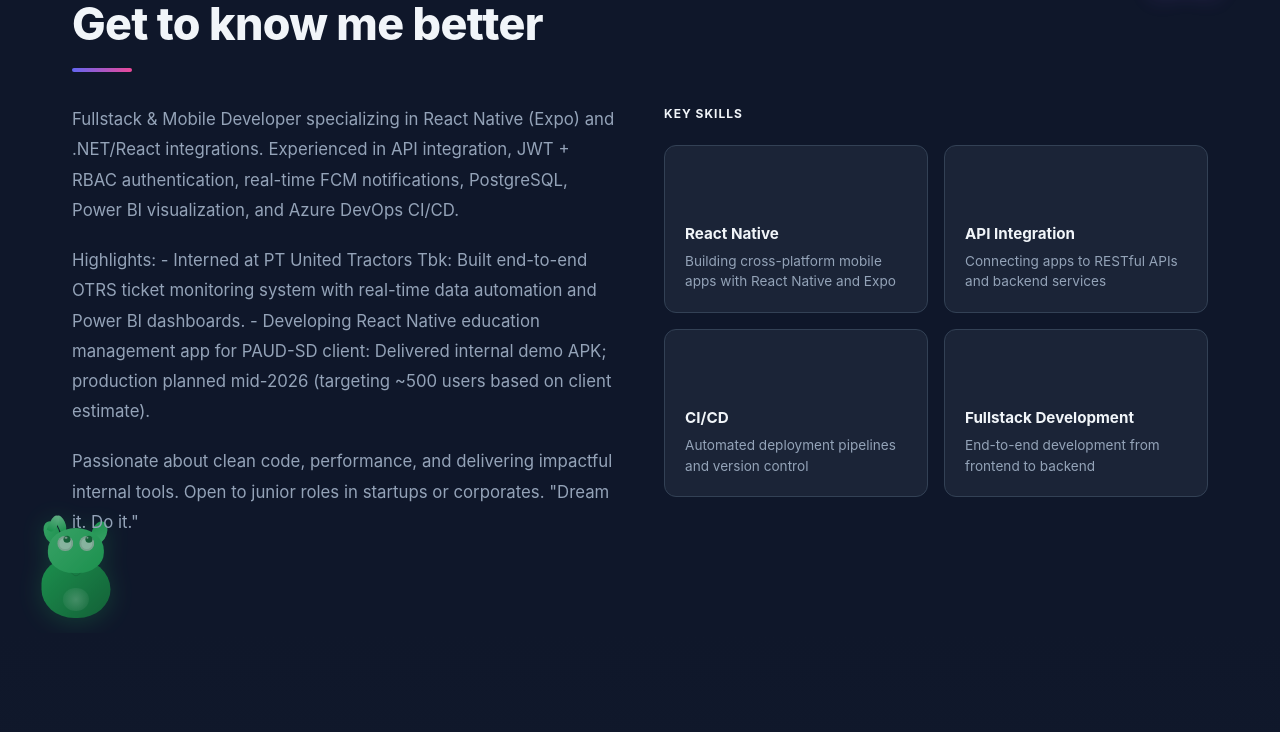
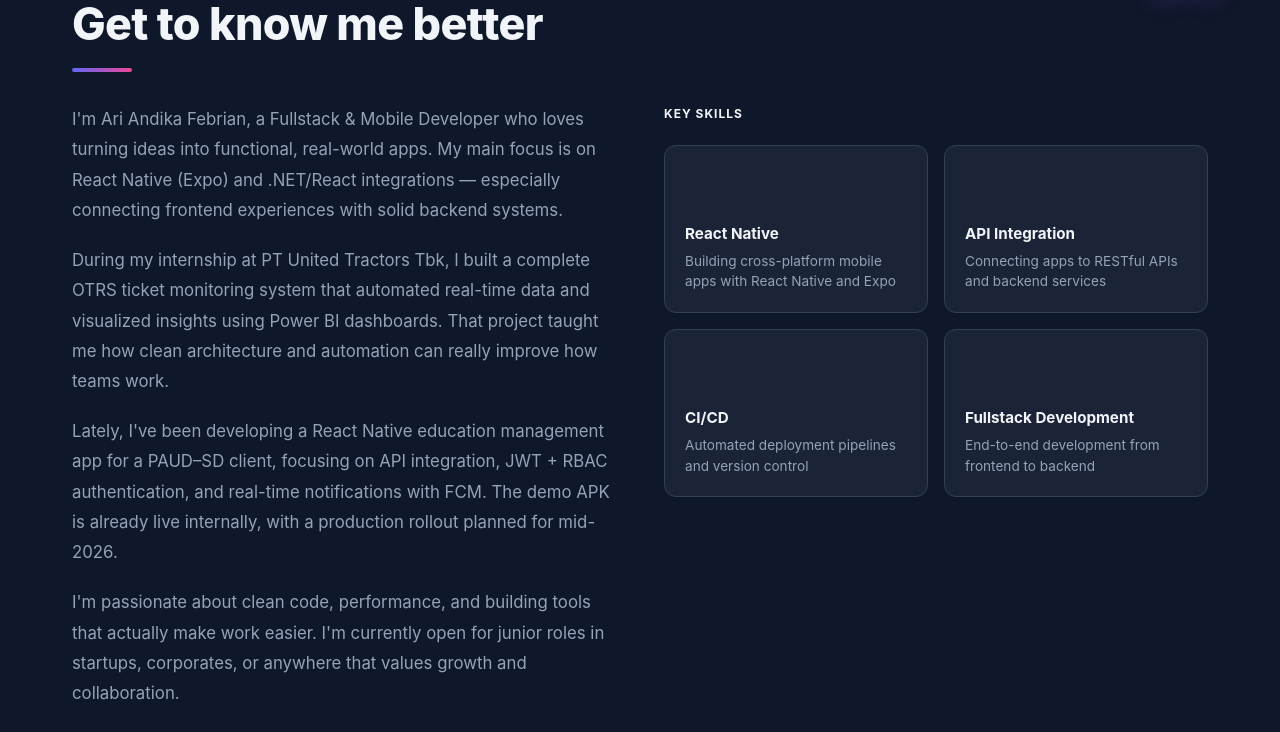
Before and after one commit to AriandikaFebrian/ariandika.github.io, a React (Vite) app: page / in a window 1280 px wide. Shown: the part 926-1658 px from the top of the page. Built offline with nearby package versions, Linux system fonts and the light colour scheme; some icons are missing.

Commit message:
Update portfolio site

```diff
--- a/index.html
+++ b/index.html
@@ -72,7 +72,7 @@
     <meta name="theme-color" content="#0f172a" />
     <meta name="msapplication-TileColor" content="#0f172a" />
   </head>
-  <body>
+  <body suppressHydrationWarning={true}>
     <!-- Skip to main content for accessibility -->
     <a href="#main-content" style="position:absolute;left:-9999px;top:auto;width:1px;height:1px;overflow:hidden;">
       Skip to main content
--- a/src/components/AboutSection.tsx
+++ b/src/components/AboutSection.tsx
@@ -1,3 +1,5 @@
+'use client';
+
 import { Box, Container, Typography } from '@mui/material';
 import { motion } from 'framer-motion';
 import PhoneAndroidIcon from '@mui/icons-material/PhoneAndroid';
@@ -150,7 +152,7 @@ const AboutSection = () => {
                     fontSize: '1.05rem',
                   }}
                 >
-                  Fullstack & Mobile Developer specializing in React Native (Expo) and .NET/React integrations. Experienced in API integration, JWT + RBAC authentication, real-time FCM notifications, PostgreSQL, Power BI visualization, and Azure DevOps CI/CD.
+                  I&#39;m Ari Andika Febrian, a Fullstack &amp; Mobile Developer who loves turning ideas into functional, real-world apps. My main focus is on React Native (Expo) and .NET/React integrations — especially connecting frontend experiences with solid backend systems.
                 </Typography>
                 <Typography
                   variant="body1"
@@ -161,9 +163,18 @@ const AboutSection = () => {
                     fontSize: '1.05rem',
                   }}
                 >
-                  Highlights:
-                  - Interned at PT United Tractors Tbk: Built end-to-end OTRS ticket monitoring system with real-time data automation and Power BI dashboards.
-                  - Developing React Native education management app for PAUD-SD client: Delivered internal demo APK; production planned mid-2026 (targeting ~500 users based on client estimate).
+                  During my internship at PT United Tractors Tbk, I built a complete OTRS ticket monitoring system that automated real-time data and visualized insights using Power BI dashboards. That project taught me how clean architecture and automation can really improve how teams work.
+                </Typography>
+                <Typography
+                  variant="body1"
+                  sx={{
+                    color: 'text.secondary',
+                    mb: 2.5,
+                    lineHeight: 1.8,
+                    fontSize: '1.05rem',
+                  }}
+                >
+                  Lately, I&#39;ve been developing a React Native education management app for a PAUD–SD client, focusing on API integration, JWT + RBAC authentication, and real-time notifications with FCM. The demo APK is already live internally, with a production rollout planned for mid-2026.
                 </Typography>
                 <Typography
                   variant="body1"
@@ -173,7 +184,8 @@ const AboutSection = () => {
                     fontSize: '1.05rem',
                   }}
                 >
-                  Passionate about clean code, performance, and delivering impactful internal tools. Open to junior roles in startups or corporates.
+                  I&#39;m passionate about clean code, performance, and building tools that actually make work easier. I&#39;m currently open for junior roles in startups, corporates, or anywhere that values growth and collaboration.
+                  <br /><br />
                   "Dream it. Do it."
                 </Typography>
               </motion.div>
--- a/src/components/ExperienceSection.tsx
+++ b/src/components/ExperienceSection.tsx
@@ -1,3 +1,5 @@
+'use client';
+
 import { Box, Container, Typography, Chip } from '@mui/material';
 import { motion } from 'framer-motion';
 import { experienceData } from '../data/experience';
--- a/src/components/FloatingNav.tsx
+++ b/src/components/FloatingNav.tsx
@@ -1,3 +1,5 @@
+'use client';
+
 import { useState, useEffect } from 'react';
 import {
   Box,
--- a/src/components/Footer.tsx
+++ b/src/components/Footer.tsx
@@ -1,9 +1,16 @@
+'use client';
+
 import { Box, Container, Typography, Link as MuiLink } from '@mui/material';
+import { useState, useEffect } from 'react';
 import { profileData } from '../data/aboutData';
 
 
 const Footer = () => {
-  const currentYear = new Date().getFullYear();
+  const [currentYear, setCurrentYear] = useState<number | null>(null);
+
+  useEffect(() => {
+    setCurrentYear(new Date().getFullYear());
+  }, []);
 
   const navLinks = [
     { label: 'Home', id: 'hero' },
--- a/src/components/HeroSection.tsx
+++ b/src/components/HeroSection.tsx
@@ -1,3 +1,5 @@
+'use client';
+
 import { Box, Container, Typography, Button } from '@mui/material';
 import { motion } from 'framer-motion';
 import EmailIcon from '@mui/icons-material/Email';
--- a/src/components/ProjectsSection.tsx
+++ b/src/components/ProjectsSection.tsx
@@ -1,3 +1,5 @@
+'use client';
+
 import {
   Box,
   Container,
```
Also changed, not shown: src/components/ClientOnly.tsx (added, +27 -0 lines), 1 other file (tests, documents, lock files or other folders).
